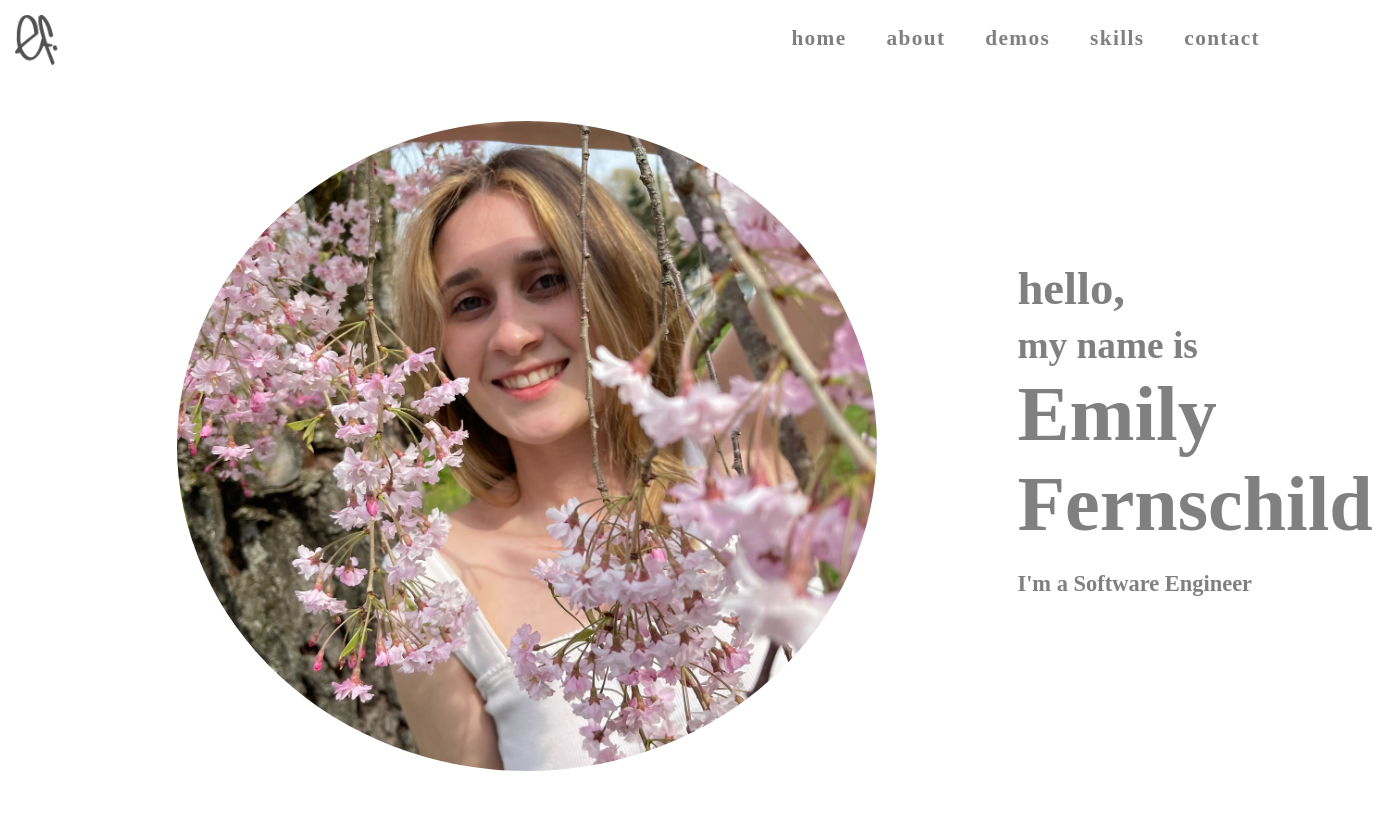
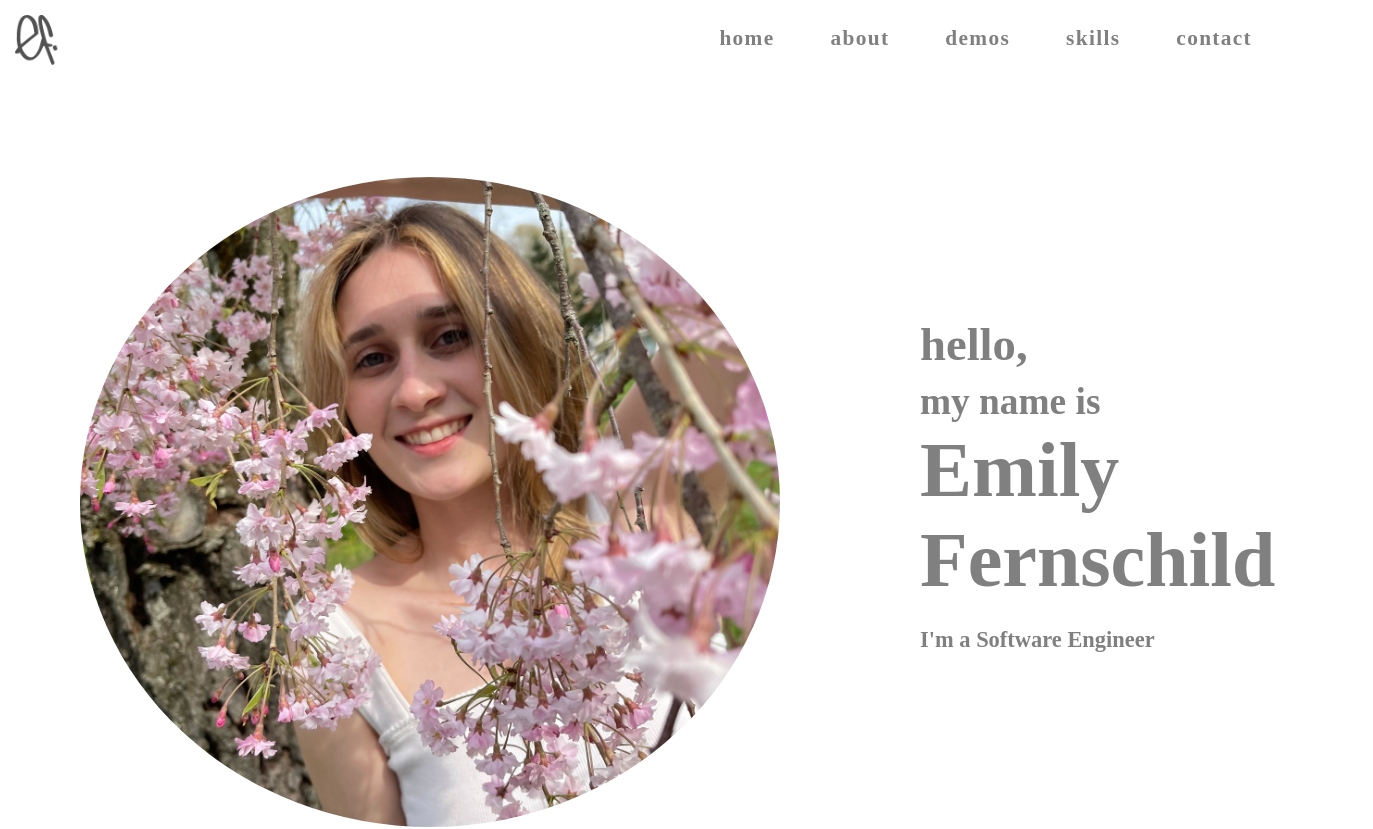
Before and after one commit to EmilyFernschild/efernschild-portfolio, a React (Create React App) app in the folder client/: page / in a window 1280 px wide. Shown: the top 829 px of the page, 1373 px wide, since content can reach past the window. Built offline with nearby package versions, Linux system fonts and the light colour scheme; a web font is replaced by a local one.

Commit message:
fixedheader home glitch

```diff
--- a/client/src/index.css
+++ b/client/src/index.css
@@ -26,12 +26,12 @@ code {
   float: left;
 }
 .intro{
-  display:flex;
+  display: flex;
   flex-direction: row;
   max-width: 100px;
   max-height: fit-content;
   padding: 6rem;
-  padding-left: 8%;
+  padding-left: 5rem;
   padding-bottom: 12rem;
 }
 .intro-words{
@@ -69,16 +69,16 @@ code {
 .header{
   position: sticky;
   top: 0;
-
 }
 .navbar-fix{
+  padding-bottom: 3.5rem;
   background-color: transparent;
   transition: ease-in-out;
 }
 .navbar{
   padding-bottom: 3.5rem;
   transition: opacity .2s ease-in-out;
-  background-color: rgba(255, 255, 255, 0.8);
+  background-color: rgba(255, 255, 255, 0.9);
   box-shadow: rgba(0,0,0,.05) 0 3px 15px;
 }
 .header-links{
@@ -87,6 +87,9 @@ code {
   float: right;
   /* padding-inline:40px; */
   list-style-type: none;
+}
+.link-li a{
+  padding-inline: 0.5rem;
 }
 .link-li, a:link, a:visited{
   margin: 10px;
@@ -97,7 +100,7 @@ code {
   text-decoration: none;
   text-transform: lowercase;
 }
-a:hover{
+.link-li a:hover{
   color:var(--green);
   transition: .2s ease-in-out;
 }
```
